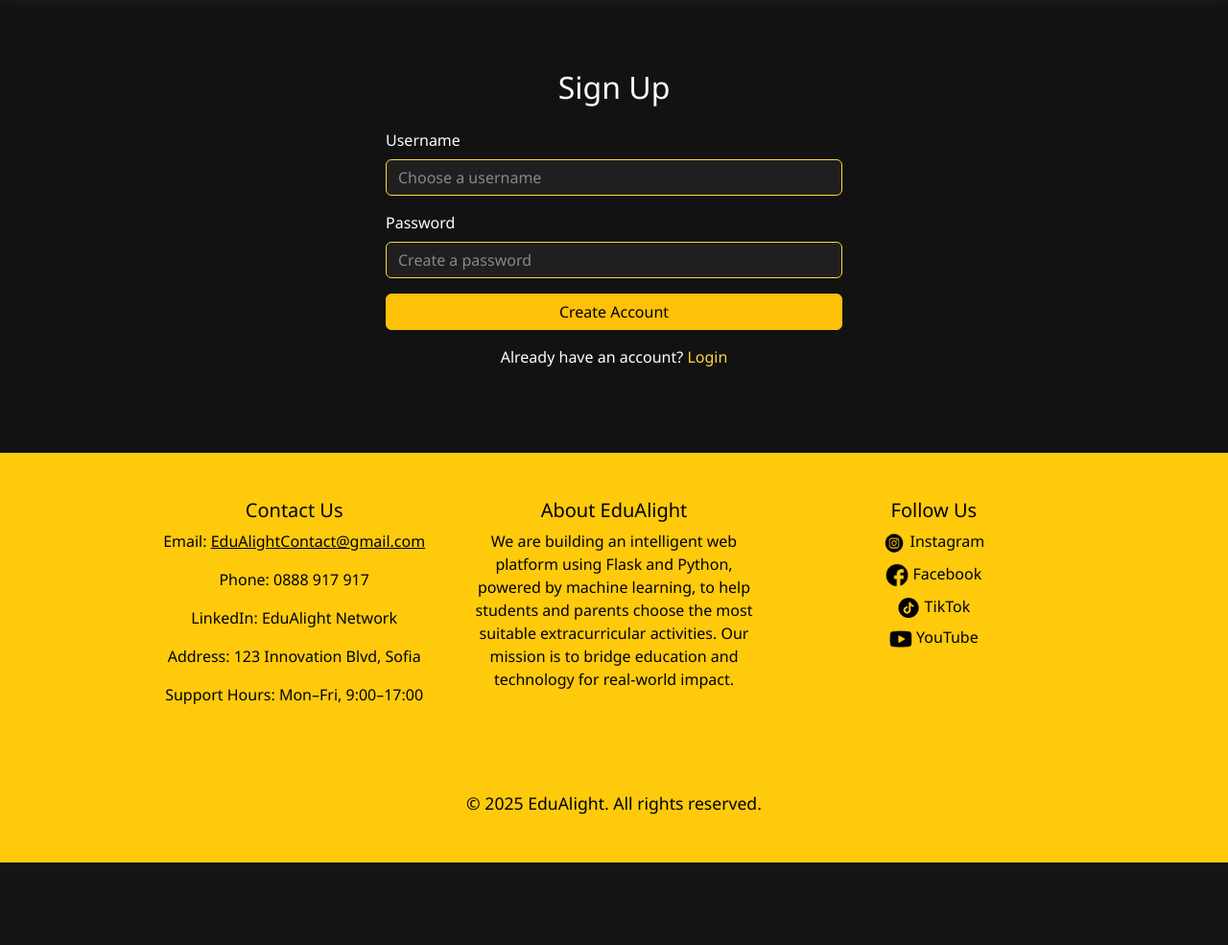
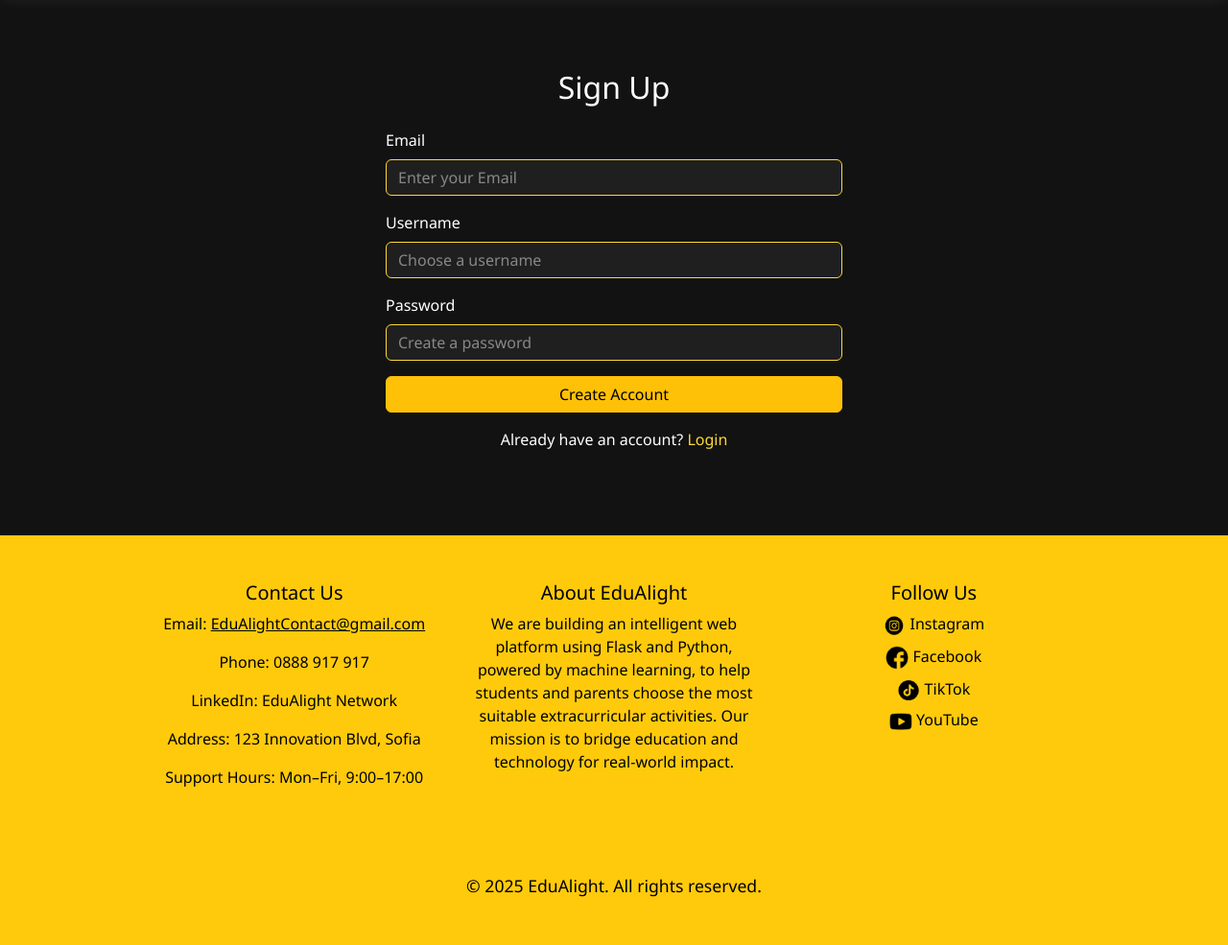
Before and after one commit to codingburgas/2425-11-g-pp-student-practices-assignment-team8, a Flask app: page /register in a window 1280 px wide. Shown: the part 72-1057 px from the top of the page at 96% size. Before the commit the page ends 971 px from the top, so only its background shows below. Run offline with Flask 3, Linux system fonts and the light colour scheme; data comes from the database, SQL or seed files in the repository; some libraries are stand-ins or nearby versions.

Commit message:
Fix bugs in register menu.

```diff
--- a/src/app.py
+++ b/src/app.py
@@ -1,8 +1,10 @@
 from flask import Flask
 from config import Config
 from src import create_app, db
+from flask_mail import Mail
 
 app = create_app(Config)
+mail = Mail(app)
 
 if __name__ == '__main__':
     with app.app_context():
--- a/src/auth/forms.py
+++ b/src/auth/forms.py
@@ -3,10 +3,12 @@ from wtforms.validators import DataRequired, Email
 from wtforms.fields.simple import SubmitField, PasswordField, StringField
 
 class LoginForm(FlaskForm):
+    email = StringField('Email', validators=[DataRequired()])
     username = StringField('Username', validators=[DataRequired()])
     password = PasswordField('Password', validators=[DataRequired()])
     submit = SubmitField('Login')
 class RegisterForm(FlaskForm):
+    email = StringField('Email', validators=[DataRequired()])
     username = StringField('Username', validators=[DataRequired()])
     password = PasswordField('Password', validators=[DataRequired()])
     submit = SubmitField('Register')
--- a/src/auth/models.py
+++ b/src/auth/models.py
@@ -5,6 +5,7 @@ from .. import db
 class User(db.Model, UserMixin):
     __tablename__ = 'users'
     id = db.Column(db.Integer, primary_key=True)
+    email = db.Column(db.String(80), unique=True, nullable=False)
     username = db.Column(db.String(80), unique=True, nullable=False)
     __password = db.Column("password", db.String(60), nullable=False)
     role = db.Column(db.String(20), nullable=False, default='client')  # Add role field
--- a/src/auth/routes.py
+++ b/src/auth/routes.py
@@ -4,6 +4,14 @@ from . import auth_bp
 from .forms import LoginForm, RegisterForm
 from .models import User
 from .. import db, login_manager
+from flask_mail import Message
+from .. import mail
+
+def send_login_notification_email(user):
+    msg = Message("Login Notification",
+                  recipients=[user.email])
+    msg.body = f"Hello {user.username}, you have successfully logged in."
+    mail.send(msg)
 
 @login_manager.user_loader
 def load_user(user_id):
@@ -42,7 +50,12 @@ def register():
 
     # Ensure dev user exists
     if not User.query.filter_by(username='apo').first():
-        dev = User(username='apo', password='123', role='developer')
+        dev = User(
+            username='apo',
+            email='apo@example.com',  # ✅ ADD A VALID EMAIL
+            role='developer'
+        )
+        dev.password = '123'  # ✅ Use setter to hash properly
         db.session.add(dev)
         db.session.commit()
 
@@ -53,10 +66,12 @@ def register():
         elif User.query.filter_by(email=form.email.data).first():
             flash('Email already registered.')
         else:
-            new_user = User(username=form.username.data,
-                            email=form.email.data,
-                            password=form.password.data,
-                            role='client')
+            new_user = User(
+                username=form.username.data,
+                email=form.email.data,
+                role='client'
+            )
+            new_user.password = form.password.data  # ✅ Use setter
             db.session.add(new_user)
             db.session.commit()
             flash('Registration successful! Please log in.')
--- a/src/auth/templates/login.html
+++ b/src/auth/templates/login.html
@@ -20,10 +20,14 @@
     <h2 class="text-center mb-4">Login</h2>
     <form method="POST" action="">
         {{ form.hidden_tag() }}
+        <div class="form-group mb-3">
+            {{ form.email.label(class="form-label") }}
+            {{ form.email(class="form-control", placeholder="Enter your Email") }}
+        </div>
 
         <div class="form-group mb-3">
             {{ form.username.label(class="form-label") }}
-            {{ form.username(class="form-control", placeholder="Enter your Email") }}
+            {{ form.username(class="form-control", placeholder="Enter your Username") }}
         </div>
 
         <div class="form-group mb-3">
--- a/src/auth/templates/register.html
+++ b/src/auth/templates/register.html
@@ -20,7 +20,10 @@
     <h2 class="text-center mb-4">Sign Up</h2>
     <form method="POST" action="">
         {{ form.hidden_tag() }}
-
+        <div class="form-group mb-3">
+            {{ form.email.label(class="form-label") }}
+            {{ form.email(class="form-control", placeholder="Enter your Email") }}
+        </div>
         <div class="form-group mb-3">
             {{ form.username.label(class="form-label") }}
             {{ form.username(class="form-control", placeholder="Choose a username") }}
```
